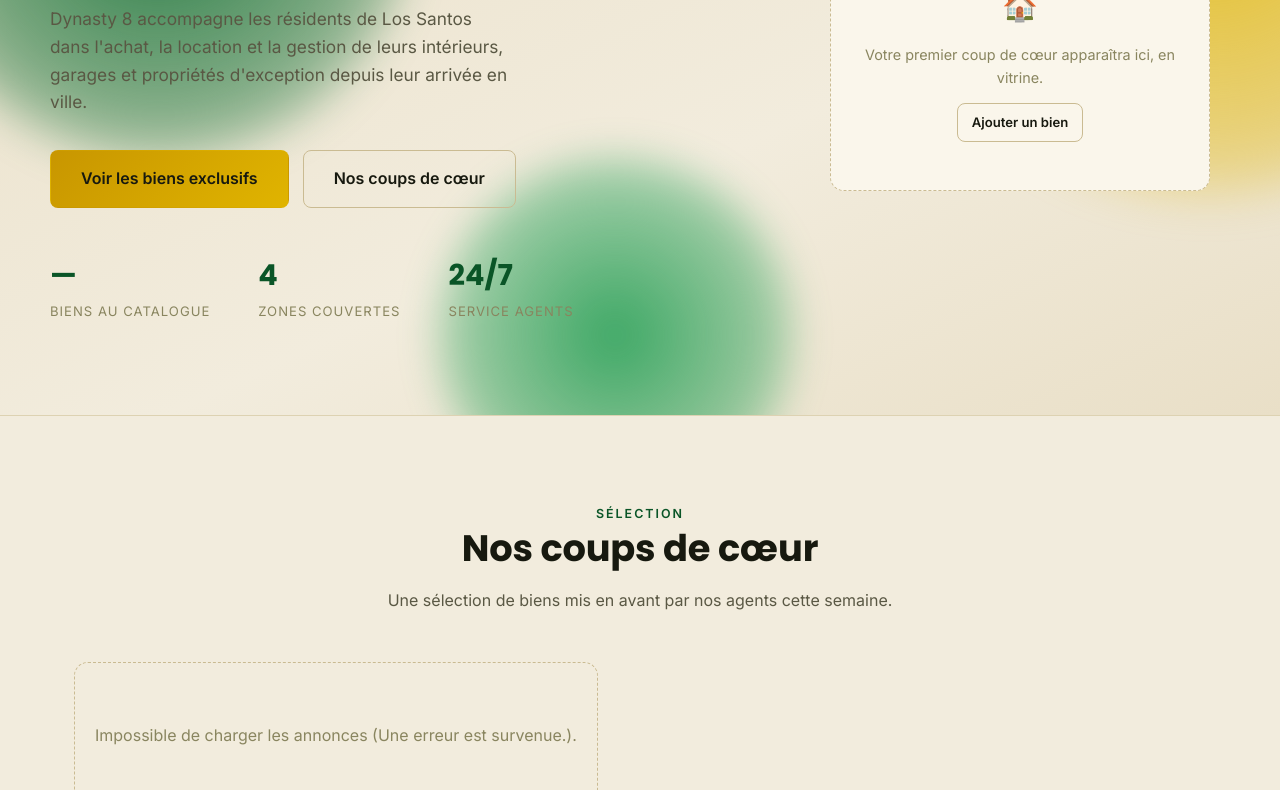
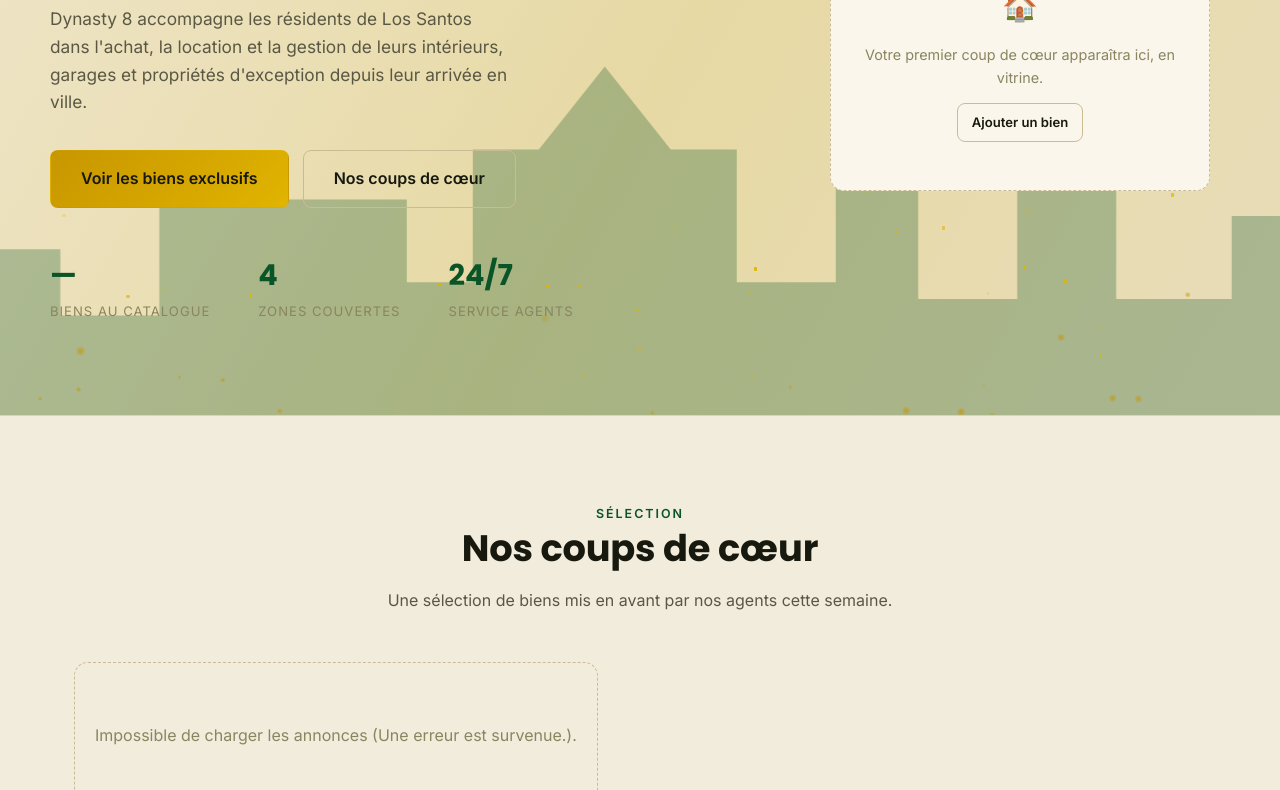
Before and after one commit to Poloveni/dynasty8, a website: page public/index.html in a window 1280 px wide. Shown: the part 359-1149 px from the top of the page. Drawn offline with Linux system fonts and the light colour scheme; no server answers.

Commit message:
Remplace le fond du hero par le melange ville vivante + tempete doree

```diff
--- a/public/index.html
+++ b/public/index.html
@@ -17,11 +17,12 @@
 <header class="entete" id="site-entete"></header>
 
 <section class="hero hero-accueil">
-  <div class="hero-fond-anime" aria-hidden="true">
-    <span class="tache tache-1"></span>
-    <span class="tache tache-2"></span>
-    <span class="tache tache-3"></span>
+  <div class="hero-ville" aria-hidden="true" id="hero-ville">
+    <svg viewBox="0 0 900 220" preserveAspectRatio="none">
+      <polygon fill="#0a5527" points="0,220 0,160 50,160 50,120 90,120 90,160 150,160 150,90 230,90 300,90 300,140 340,140 340,60 380,60 420,10 460,60 500,60 500,140 560,140 560,80 610,80 610,150 670,150 670,40 710,40 710,20 730,20 730,150 800,150 800,100 850,100 850,160 900,160 900,220" />
+    </svg>
   </div>
+  <div class="hero-particules" aria-hidden="true" id="hero-particules"></div>
   <div class="hero-accueil-grille">
     <div class="hero-texte">
       <div class="hero-etiquette">★ L'excellence immobilière à Los Santos</div>
@@ -147,6 +148,41 @@
     document.querySelector(".cadre-video").innerHTML = '<div class="etat-vide" style="width:100%;">Emplacement réservé pour votre vidéo de présentation YouTube.</div>';
   }
 
+  // Fond animé du hero : fenêtres qui scintillent au hasard sur la silhouette de ville.
+  const zoneVille = document.getElementById("hero-ville");
+  if (zoneVille) {
+    for (let i = 0; i < 34; i++) {
+      const f = document.createElement("div");
+      f.className = "hero-fenetre";
+      f.style.width = (2 + Math.random() * 2) + "px";
+      f.style.height = (2 + Math.random() * 2) + "px";
+      f.style.left = (4 + Math.random() * 92) + "%";
+      f.style.bottom = (8 + Math.random() * 55) + "%";
+      f.style.animationDuration = (2 + Math.random() * 4) + "s";
+      f.style.animationDelay = (Math.random() * -6) + "s";
+      zoneVille.appendChild(f);
+    }
+  }
+
+  // Fond animé du hero : tempête de particules dorées qui montent lentement.
+  const zoneParticules = document.getElementById("hero-particules");
+  if (zoneParticules) {
+    for (let i = 0; i < 46; i++) {
+      const p = document.createElement("div");
+      p.className = "hero-particule";
+      const taille = 2 + Math.random() * 7;
+      p.style.width = taille + "px";
+      p.style.height = taille + "px";
+      p.style.left = Math.random() * 100 + "%";
+      p.style.bottom = (-10 - Math.random() * 20) + "%";
+      p.style.setProperty("--dx", (Math.random() * 120 - 60).toFixed(0) + "px");
+      const duree = 4 + Math.random() * 5;
+      p.style.animationDuration = duree + "s";
+      p.style.animationDelay = (Math.random() * -duree) + "s";
+      zoneParticules.appendChild(p);
+    }
+  }
+
   document.getElementById("lien-discord-cta").href = LIEN_DISCORD;
   document.getElementById("lien-discord-cta").target = "_blank";
   document.getElementById("lien-discord-cta").rel = "noopener";
--- a/public/style.css
+++ b/public/style.css
@@ -257,79 +257,83 @@ button { font-family: inherit; cursor: pointer; }
   overflow: hidden;
   text-align: left;
   padding: 88px 24px 92px;
-  background:
-    linear-gradient(155deg, var(--bg-elevated) 0%, var(--bg) 60%, var(--bg-elevated) 100%);
+  background: linear-gradient(120deg, var(--bg-elevated), #d9c98a, var(--bg), #e7d9a4, var(--bg-elevated));
+  background-size: 300% 300%;
+  animation: hero-aurora 12s ease infinite;
 }
 
-/* ---------- fond animé du hero : taches de lumière vert/or qui dérivent doucement ---------- */
-/* Purement décoratif (aria-hidden), très discret pour ne jamais gêner la lecture du texte. */
+@keyframes hero-aurora {
+  0% { background-position: 0% 50%; }
+  50% { background-position: 100% 50%; }
+  100% { background-position: 0% 50%; }
+}
 
-.hero-fond-anime {
+/* ---------- fond animé du hero : ville qui dérive + fenêtres qui scintillent + particules dorées ---------- */
+/* Purement décoratif (aria-hidden), généré en partie par le script en bas de index.html. */
+
+.hero-ville {
   position: absolute;
-  inset: 0;
+  left: 0; right: 0; bottom: 0;
+  height: 52%;
   z-index: 0;
   overflow: hidden;
   pointer-events: none;
 }
+.hero-ville svg {
+  position: absolute;
+  bottom: 0; left: -8%;
+  width: 116%; height: 100%;
+  opacity: 0.28;
+  animation: hero-ville-derive 24s ease-in-out infinite;
+}
+@keyframes hero-ville-derive {
+  0%, 100% { transform: translateX(0); }
+  50% { transform: translateX(2.6%); }
+}
 
-.hero-fond-anime .tache {
+.hero-fenetre {
+  position: absolute;
+  border-radius: 1px;
+  background: var(--gold);
+  opacity: 0;
+  animation: hero-scintille ease-in-out infinite;
+}
+@keyframes hero-scintille {
+  0%, 100% { opacity: 0; }
+  50% { opacity: 0.95; }
+}
+
+.hero-particules {
+  position: absolute;
+  inset: 0;
+  z-index: 1;
+  overflow: hidden;
+  pointer-events: none;
+}
+.hero-particule {
   position: absolute;
   border-radius: 50%;
-  filter: blur(18px);
-  opacity: 1;
-  will-change: transform;
+  background: radial-gradient(circle, rgba(200, 150, 0, 0.95), rgba(200, 150, 0, 0));
+  opacity: 0;
+  animation: hero-particule-vie linear infinite;
+}
+@keyframes hero-particule-vie {
+  0% { opacity: 0; transform: translate(0, 0) scale(0.6); }
+  10% { opacity: 0.9; }
+  90% { opacity: 0.7; }
+  100% { opacity: 0; transform: translate(var(--dx, 40px), -220px) scale(1.1); }
 }
 
-.hero-fond-anime .tache-1 {
-  width: 460px; height: 460px;
-  top: -100px; left: 4%;
-  background: radial-gradient(circle, rgba(14, 110, 51, 0.9) 0%, rgba(14, 110, 51, 0.5) 55%, transparent 88%);
-  animation: derive-tache-1 6s ease-in-out infinite;
-}
-
-.hero-fond-anime .tache-2 {
-  width: 520px; height: 520px;
-  top: 0%; right: -80px;
-  background: radial-gradient(circle, rgba(224, 180, 0, 0.85) 0%, rgba(224, 180, 0, 0.45) 55%, transparent 88%);
-  animation: derive-tache-2 7s ease-in-out infinite;
-}
-
-.hero-fond-anime .tache-3 {
-  width: 360px; height: 360px;
-  bottom: -100px; left: 34%;
-  background: radial-gradient(circle, rgba(28, 156, 80, 0.85) 0%, rgba(28, 156, 80, 0.45) 55%, transparent 88%);
-  animation: derive-tache-3 5s ease-in-out infinite;
-}
-
-/* trajets à plusieurs points, avec de grandes distances, pour que le mouvement
-   soit impossible à manquer plutôt qu'un léger tremblement */
-@keyframes derive-tache-1 {
-  0%, 100% { transform: translate(0, 0) scale(1); }
-  25% { transform: translate(230px, 140px) scale(1.25); }
-  50% { transform: translate(100px, 260px) scale(0.85); }
-  75% { transform: translate(-160px, 80px) scale(1.15); }
-}
-@keyframes derive-tache-2 {
-  0%, 100% { transform: translate(0, 0) scale(1); }
-  25% { transform: translate(-260px, 120px) scale(1.15); }
-  50% { transform: translate(-140px, -180px) scale(0.82); }
-  75% { transform: translate(120px, -80px) scale(1.2); }
-}
-@keyframes derive-tache-3 {
-  0%, 100% { transform: translate(0, 0) scale(1); }
-  25% { transform: translate(180px, -140px) scale(1.3); }
-  50% { transform: translate(260px, 40px) scale(0.8); }
-  75% { transform: translate(60px, 120px) scale(1.1); }
-}
-
-/* Sur écran peu profond ou pour qui préfère moins d'animations : taches immobiles */
 @media (prefers-reduced-motion: reduce) {
-  .hero-fond-anime .tache { animation: none; }
+  .hero.hero-accueil { animation: none; background-position: 30% 50%; }
+  .hero-ville svg { animation: none; }
+  .hero-fenetre { animation: none; opacity: 0.4; }
+  .hero-particule { animation: none; opacity: 0.4; }
 }
 
 .hero-accueil-grille {
   position: relative;
-  z-index: 1;
+  z-index: 2;
   max-width: var(--max-width);
   margin: 0 auto;
   display: grid;
```
